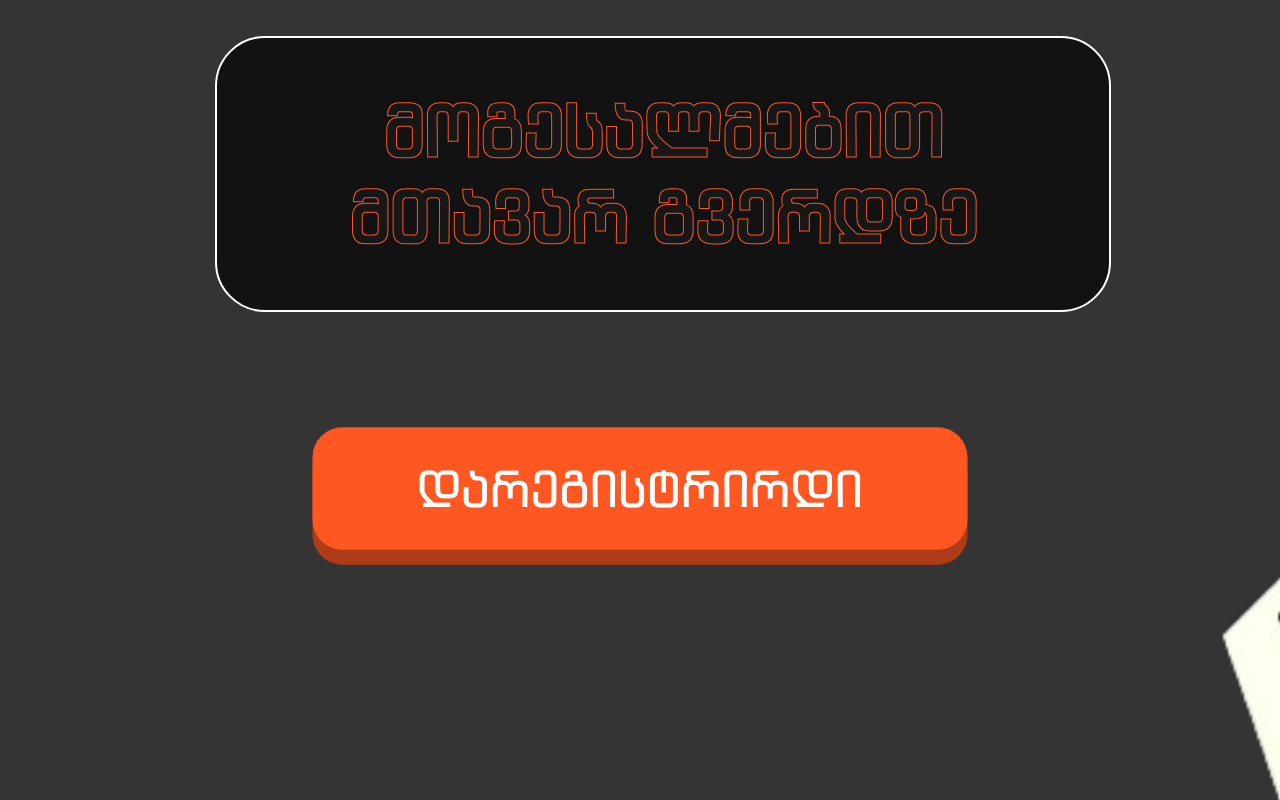
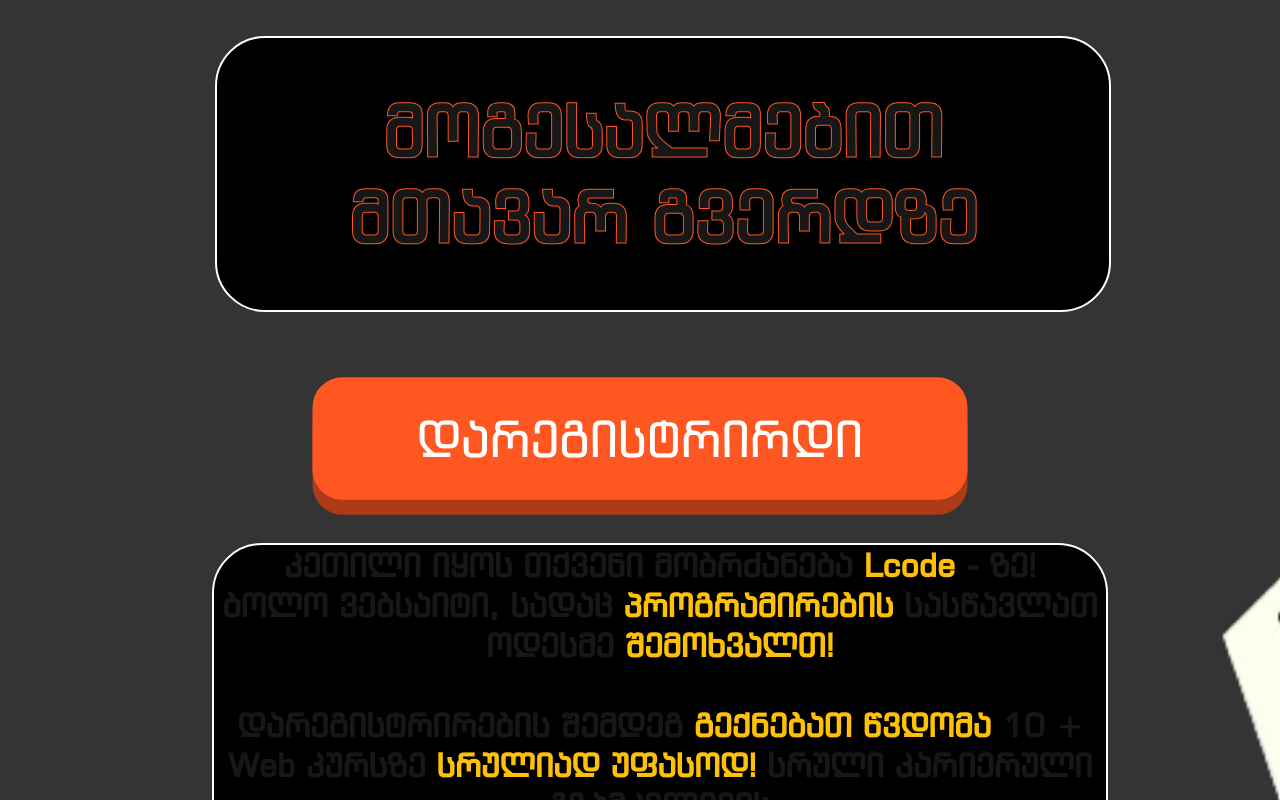
Before and after one commit to sandro-git14/LERN-CODING-GE, a Next.js app: page / in a window 1280 px wide. Built offline with nearby package versions, Linux system fonts and the light colour scheme.

Commit message:
Finished Main Page! starting work wich Login Page!

```diff
--- a/src/app/page.tsx
+++ b/src/app/page.tsx
@@ -56,7 +56,24 @@ export default function Home({
           />
         </div>
 
-        <h1>asdasdasdasdasdasdasd</h1>
+        <h1 className='DescTXT'>
+          კეთილი იყოს თქვენი მობრძანება <b>Lcode</b> - ზე!
+          <br />
+          ბოლო ვებსაიტი, სადაც <b>პროგრამირების</b> სასწავლათ
+          <br />
+          ოდესმე <b>შემოხვალთ!</b>
+          <br /><br />
+          დარეგისტრირების შემდეგ <b>გექნებათ წვდომა</b> 10 +
+          <br />
+          Web კურსზე <b>სრულიად უფასოდ!</b> სრული კარიერული გზამკვლევის
+          <br />
+          შეძენა შეგიძლიათ <b>დღესვე,</b> სულ რაღაც <b>15 ლარად!</b>
+          <br />
+          პროექტის წარმდგენი: <b>ალექსანდრე აბალოიძე,</b> 13 წლის Web დეველოპერი
+          <br /><br />
+          მადლობას გიხდით <b>შემოსვლისთვის!</b>
+          <br />
+        </h1>
 
       </center>
     </>
--- a/src/app/styles/page.css
+++ b/src/app/styles/page.css
@@ -8,7 +8,7 @@ body {
 .WebHello {
   position: relative;
   font-size: 70px;
-  background-color: #121212;
+  background-color: #000000;
   width: 70%;
   padding: 50px;
   border-radius: 50px;
@@ -63,7 +63,7 @@ body {
 
 .LoginButton_Items {
   position: relative;
-  top: -1950px;
+  top: -2000px;
   scale: 2.5;
   position: relative;
 }
@@ -97,3 +97,17 @@ body {
 .pushable:hover .front {
   transform: translateY(-8px); /* Lifts slightly on hover */
 }
+
+.DescTXT {
+  position: relative;
+  top: -2720px;
+  background-color: black;
+  width: 70%;
+  border-radius: 50px;
+  border: 2px solid white;
+  left: 20px;
+}
+
+.DescTXT b {
+  color: #FFC107;
+}
```
